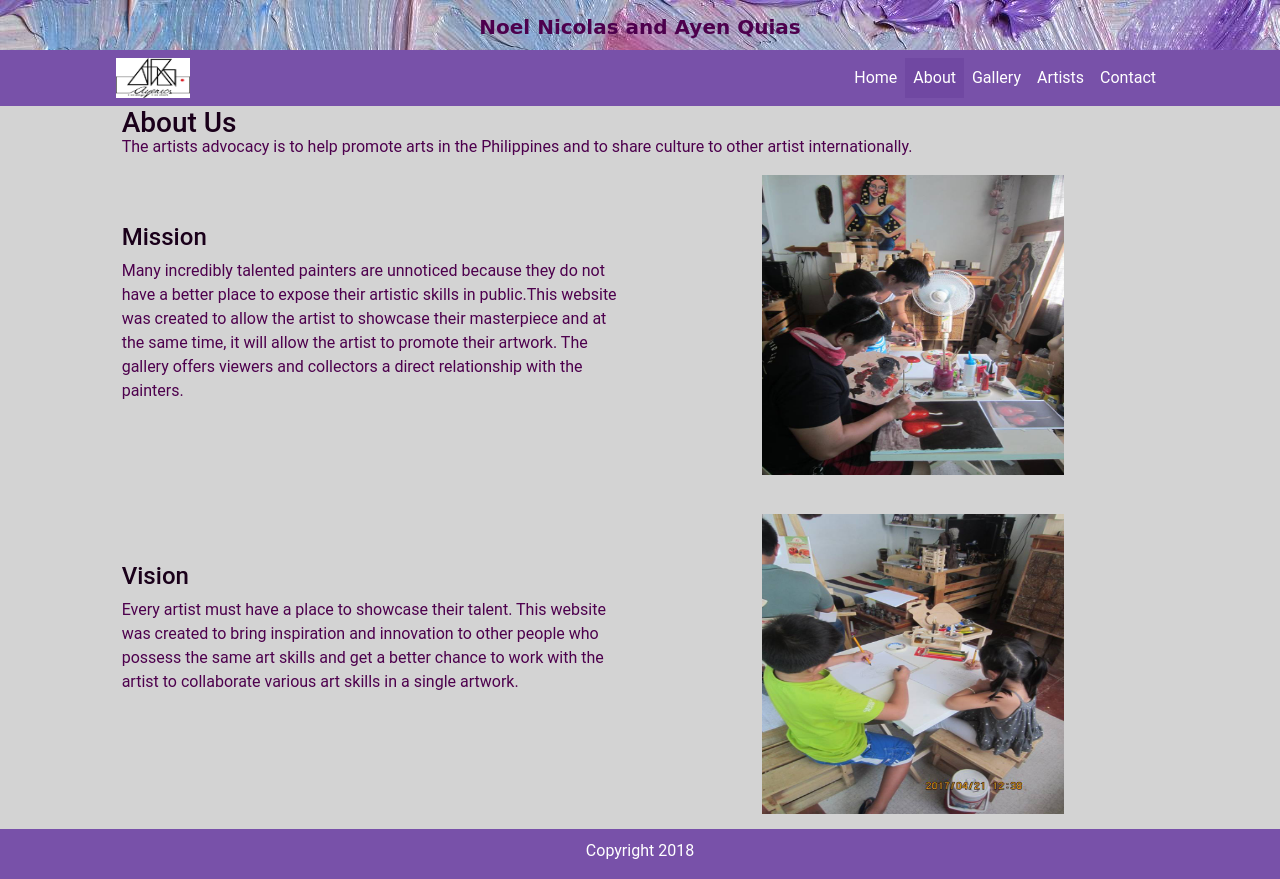
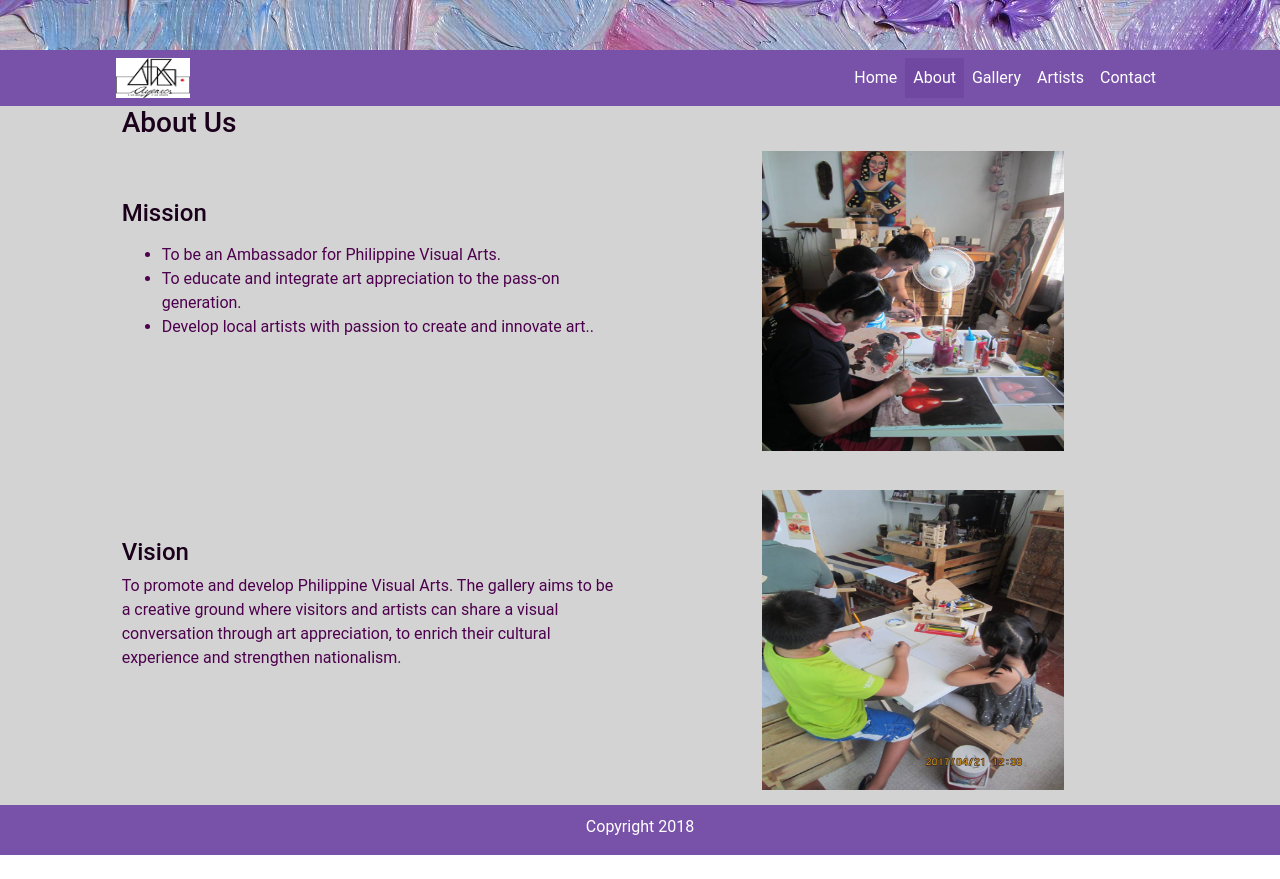
Before and after one commit to laarnisalvinodaytec/csp-ayenics, a plain HTML site: page about.html in a window 1280 px wide. After the commit the page ends 855 px from the top, so only its background shows below. Drawn offline with nearby package versions, Linux system fonts and the light colour scheme; files that its build step writes are made by us from their sources; a web font is replaced by a local one.

Commit message:
removed header content

```diff
--- a/about.html
+++ b/about.html
@@ -37,7 +37,7 @@
 </head>
 <body >
 <div class="header">
-				<h5 class="header-content">Noel Nicolas and Ayen Quias</h5>
+				<h5 class="header-content"></h5>
 			</div>
 	<div class="container-fluid main-container">
 
@@ -95,7 +95,7 @@
 				<div class="col-lg-1 col-md-1 col-sm-12"></div>
 				<div class="col-lg-10 col-md-10 col-sm-12">
 					<h3 class="artist-title">About Us</h3>
-					<p class="paragraph">The artists advocacy is to  help promote arts in the Philippines and to share culture to other artist internationally.</p>
+					<p class="paragraph">
 
 				</div>
 			</div>
@@ -103,7 +103,11 @@
 				<div class="col-lg-1 col-md-1 col-sm-12"></div>
 				<div class="col-lg-5 col-md-5 col-sm-12">
 					<h4 class="misvis">Mission</h4>
-					<p class="paragraph">Many incredibly talented painters are unnoticed because they do not have a better place to expose their artistic skills in public.This website was created to allow the artist to showcase their masterpiece and at the same time, it will allow the artist to  promote their artwork. The gallery offers viewers and collectors a direct relationship with the painters.</p>
+					<p class="paragraph">
+						<ul>
+							<li class="mission">To be an Ambassador for Philippine Visual Arts.</li>
+							<li class="mission">To educate and integrate art appreciation to the pass-on generation.</li>
+							<li class="mission">Develop local artists with passion to create and innovate art..</li></ul>
 				</div>
 				<div class="col-lg-1 col-md-1 col-sm-12"></div>
 				<div class="col-lg-5 col-md-5 col-sm-12">
@@ -118,7 +122,7 @@
 				<div class="col-lg-1 col-md-1 col-sm-12"></div>
 				<div class="col-lg-5 col-md-5 col-sm-12">
 					<h4 class="misvis">Vision</h4>
-					<p class="paragraph"> Every artist must have a place to showcase their talent. This website was created to  bring inspiration and innovation to other people who possess the same art skills and get a better chance to work with the artist to collaborate various art skills in a single artwork.</p>
+					<p class="paragraph">To promote and develop Philippine Visual Arts. The gallery aims to be a creative ground where visitors and artists can share a visual conversation through art appreciation, to enrich their cultural experience and strengthen nationalism.</p>
 				</div><!-- end of vision -->
 				<div class="col-lg-1 col-md-1 col-sm-12"></div>
 				<div class="col-lg-5 col-md-5 col-sm-12">
--- a/assets/styles/gallery-style.css
+++ b/assets/styles/gallery-style.css
@@ -18,7 +18,9 @@
 .column img {
     margin-top: 8px;
     vertical-align: middle;
+
 }
+
 .thumbnail{
     width:100%;
 }
--- a/assets/styles/style.css
+++ b/assets/styles/style.css
@@ -199,8 +199,8 @@ figcaption{
 
 .lightbox img {
 	/** Pad the lightbox image */
-	max-width: 90%;
-	max-height: 80%;
+	max-width: 100%;
+	max-height: 100%;
 	margin-top: 2%;
 }
 
@@ -252,6 +252,9 @@ a.nav-link:visited{
 .misvis{
 	margin-top:3rem;
 	color:#1a001a;
+}
+.mission{
+	color:#4d004d;
 }
 .paragraph{
 	color:#4d004d;
```
Also changed, not shown: artist.html (+1 -1 lines), contact.html (+1 -1 lines), gallery.html (+5 -15 lines), home.html (+1 -1 lines).
